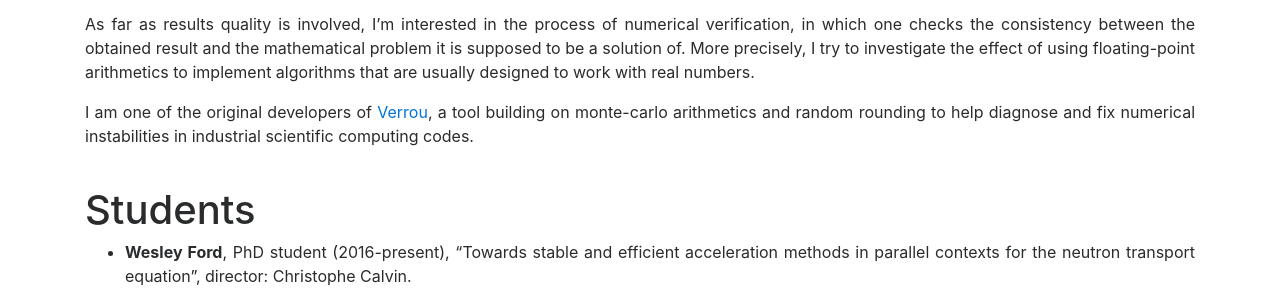
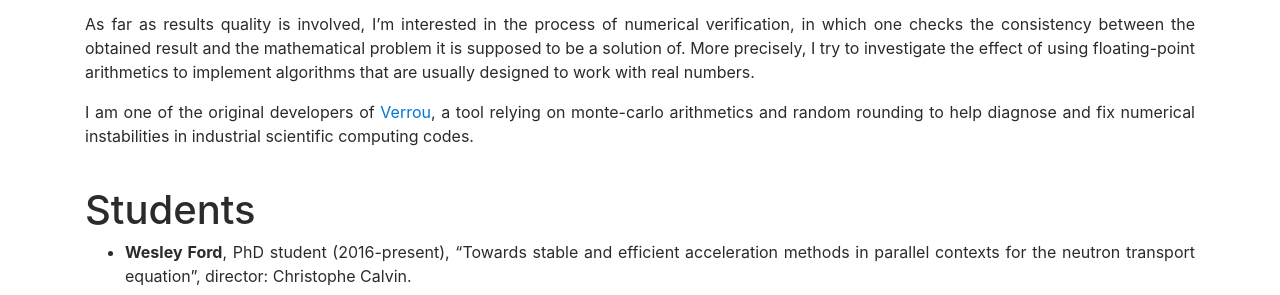
Before and after one commit to ffevotte/www.fevotte.net, a Jekyll site: the page built from home.md, in a window 1280 px wide. Shown: the part 574-869 px from the top of the page. Built offline with Jekyll 4.4.1, drawn with Linux system fonts in a browser that asks for light colours; nearby versions of some CDN libraries; library files that are not in the unit come from our copies.

Commit message:
Minor modifications

```diff
--- a/index.md
+++ b/home.md
@@ -1,9 +1,9 @@
 ---
-title: Research interests
 layout: page
 permalink: /
 ---
 
+# Research interests
 
 My interest lies in the performance and quality of numerical simulations. Such
 simulations are used more and more everyday, not only as numerical experiments
@@ -39,7 +39,7 @@
 to implement algorithms that are usually designed to work with real numbers.
 
 I am one of the original developers
-of [Verrou](http://github.com/edf-hpc/verrou), a tool building on monte-carlo
+of [Verrou](http://github.com/edf-hpc/verrou), a tool relying on monte-carlo
 arithmetics and random rounding to help diagnose and fix numerical instabilities
 in industrial scientific computing codes.
 
```
